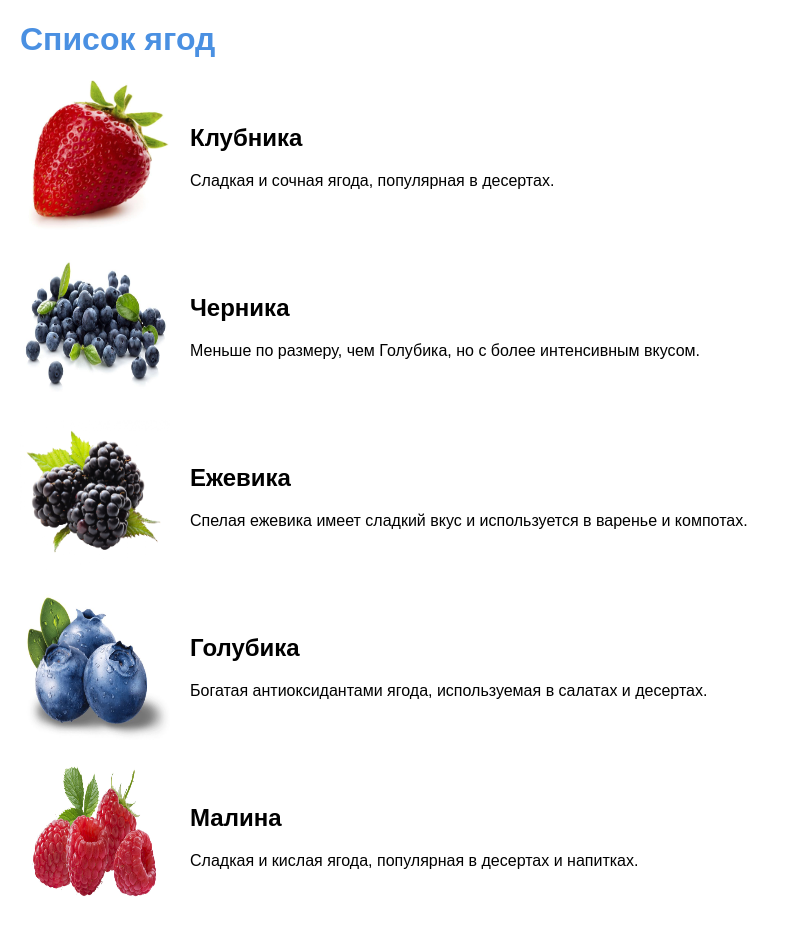
After one commit to GeraklAfanasov/webprogramming--labs-2, a Flask app: page /lab2/berries in a window 1280 px wide. The commit adds this page. Shown: the whole page, without its empty margins (0-789 px from the left). Run offline with Flask 3, Linux system fonts and the light colour scheme.

Commit message:
Ягоды

```diff
--- a/app.py
+++ b/app.py
@@ -12,6 +12,7 @@ app = Flask(__name__)
 @app.route("/index")
 def index():
     lab1_url = url_for("lab1")
+    lab2_url = url_for("lab2")
     css_path = url_for("static", filename="lab1.css")
     return f'''
 <!doctype html>
@@ -26,6 +27,7 @@ def index():
         </header>
         <ul>
             <li><a href="{lab1_url}">Первая лабораторная</a></li>
+            <li><a href="{lab2_url}">Вторая лабораторная</a></li>
         </ul>
         <footer>
             <p>ФИО: Афанасов Геракл Георгиевич</p>
@@ -660,7 +662,11 @@ def calc(a, b):
     return render_template('calc.html', a=a, b=b, sum_result=sum_result, diff_result=diff_result, prod_result=prod_result, div_result=div_result, pow_result=pow_result)
 
 
-books = [
+
+
+@app.route('/lab2/books')
+def list_books():
+    books = [
     {"author": "Джордж Оруэлл", "title": "1984", "genre": "Научная фантастика", "pages": 328},
     {"author": "Рэй Брэдбери", "title": "451 градус по Фаренгейту", "genre": "Научная фантастика", "pages": 158},
     {"author": "Федор Достоевский", "title": "Преступление и наказание", "genre": "Роман", "pages": 671},
@@ -671,11 +677,21 @@ books = [
     {"author": "Роберт Грин", "title": "48 законов власти", "genre": "Саморазвитие", "pages": 496},
     {"author": "Стивен Кинг", "title": "Оно", "genre": "Ужасы", "pages": 1138},
     {"author": "Агата Кристи", "title": "Убийство в Восточном экспрессе", "genre": "Детектив", "pages": 256}
-]
-
-@app.route('/lab2/books')
-def list_books():
+    ]
     return render_template('books.html', books=books)
 
+
+
+
+@app.route('/lab2/berries')
+def list_berries():
+    berries = [
+    {"name": "Клубника", "description": "Сладкая и сочная ягода, популярная в десертах.", "image": "strawberry.jpg"},
+    {"name": "Черника", "description": "Меньше по размеру, чем Голубика, но с более интенсивным вкусом.", "image": "blueberry.jpg"},
+    {"name": "Ежевика", "description": "Спелая ежевика имеет сладкий вкус и используется в варенье и компотах.", "image": "blackberry.png"},
+    {"name": "Голубика", "description": "Богатая антиоксидантами ягода, используемая в салатах и десертах.", "image": "cranberry.jpg"},
+    {"name": "Малина", "description": "Сладкая и кислая ягода, популярная в десертах и напитках.", "image": "raspberry.jpg"}
+    ]
+    return render_template('berries.html', berries=berries)
 if __name__ == "__main__":
     app.run(debug=True)
--- a/static/main.css
+++ b/static/main.css
@@ -26,7 +26,7 @@ footer {
 }
 
 h1 {
-    color: #4a90e2;
+    color: #ffffff;
 }
 
 img {
--- a/templates/base.html
+++ b/templates/base.html
@@ -15,8 +15,9 @@
 </head>
 <body>
     <header>
-        WEB-программирование, часть 2.
-        {% block lab_header %}{% endblock %}
+        <a href="/" style="color: #4a90e2; text-decoration: none;">Главное меню</a>
+        <h1>WEB-программирование, часть 2.
+        {% block lab_header %}{% endblock %}</h1>
     </header>
 
     <main>
--- /dev/null
+++ b/templates/berries.html
@@ -0,0 +1,42 @@
+<!DOCTYPE html>
+<html lang="en">
+<head>
+    <meta charset="UTF-8">
+    <meta name="viewport" content="width=device-width, initial-scale=1.0">
+    <title>Список ягод</title>
+    <style>
+        body {
+            font-family: Arial, sans-serif;
+            margin: 20px;
+        }
+        h1 {
+            color: #4a90e2;
+        }
+        .berry {
+            display: flex;
+            align-items: center;
+            margin-bottom: 20px;
+        }
+        .berry img {
+            width: 150px;
+            height: 150px;
+            margin-right: 20px;
+        }
+        .berry .info {
+            flex: 1;
+        }
+    </style>
+</head>
+<body>
+    <h1>Список ягод</h1>
+    {% for berry in berries %}
+    <div class="berry">
+        <img src="{{ url_for('static', filename=berry.image) }}" alt="{{ berry.name }}">
+        <div class="info">
+            <h2>{{ berry.name }}</h2>
+            <p>{{ berry.description }}</p>
+        </div>
+    </div>
+    {% endfor %}
+</body>
+</html>
```
Also changed, not shown: templates/lab2.html (+16 -7 lines), static/blackberry.jpg (added), static/blackberry.png (added), static/blueberry.jpg (added), static/cranberry.jpg (added), static/raspberry.jpg (added), static/strawberry.jpg (added), templates/index.html (added).
